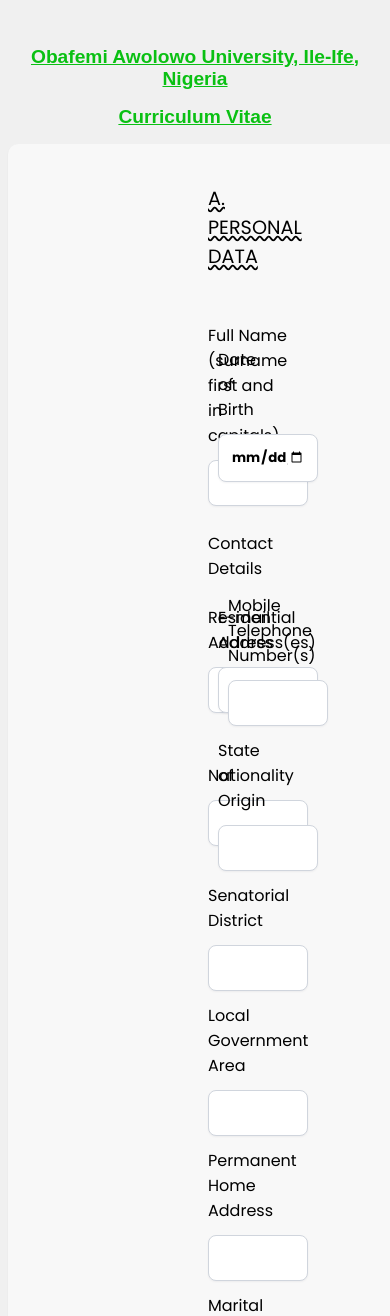
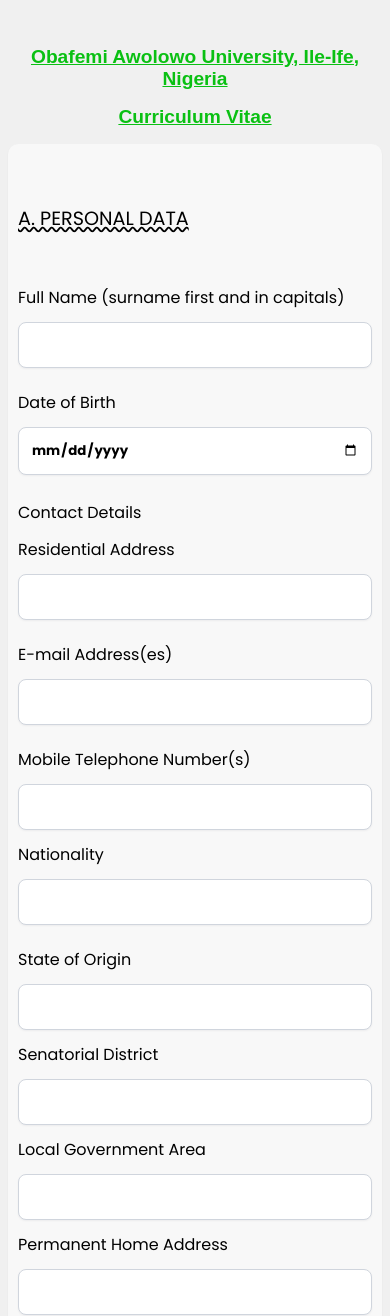
Before and after one commit to chigozieokoroafor/htmlpdfconverter, a Flask app: page /fillform in a window 390 px wide. Shown: the top 1316 px of the page. Run offline with Flask 3, Linux system fonts and the light colour scheme.

Commit message:
fix: completed page 2

```diff
--- a/folder/static/frms.css
+++ b/folder/static/frms.css
@@ -106,10 +106,12 @@
 .res_data {
   position: relative;
   font-weight: 500;
+  float: right;
+  text-align: left;
 }
 .fullform {
   position: relative;
-  padding: 0 200px;
+  padding: 20px 200px;
   overflow-x: hidden;
   background-color: #f8f8f8;
   border-radius: 10px;
@@ -118,13 +120,34 @@
 .res_data_e {
   position: relative;
   font-weight: 500;
+  float: right;
+  text-align: left;
 }
 
 .res_data_ee {
   position: relative;
   font-weight: 500;
+  float: right;
+  text-align: left;
 }
 
 .item {
   padding-left: 50px;
 }
+
+.list {
+  margin-bottom: 10px;
+}
+@media (max-width: 1024px) {
+  .fullform {
+    padding: 20px 20px;
+  }
+}
+@media (max-width: 700px) {
+  .fullform {
+    padding: 20px 10px;
+  }
+  .input-div {
+    flex-wrap: wrap;
+  }
+}
```
Also changed, not shown: folder/templates/page2.html (+6 -1 lines).
